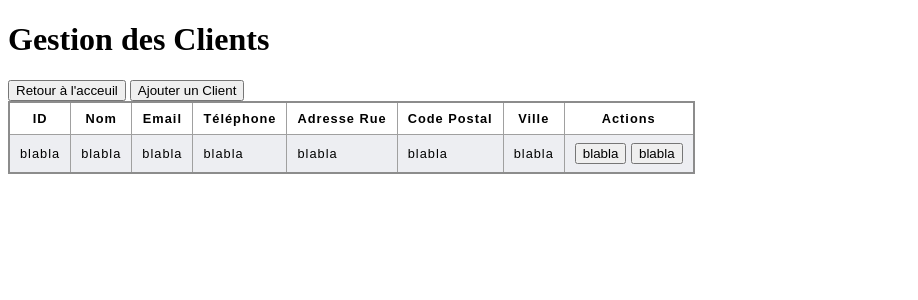
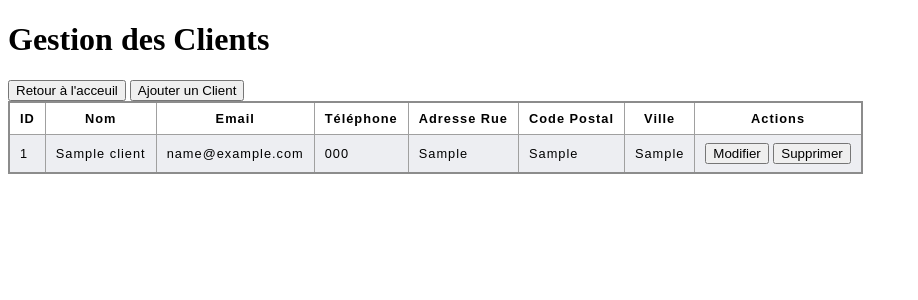
Before and after one commit to Sudo-Bato/Projet-Gestion-des-Commandes-version-2, a PHP site: page /vues/ListeClients.php in a window 1280 px wide. Shown: the top 300 px of the page, without its empty margins (0-918 px from the left). Run offline with PHP 8.4, Linux system fonts and the light colour scheme; tables that the repository leaves empty hold one stand-in row (values such as "Sample post").

Commit message:
Ajout de la fonctionnalité pour aficher les clients

```diff
--- a/dao/ClientDAO.php
+++ b/dao/ClientDAO.php
@@ -0,0 +1,47 @@
+<?php
+require_once '../database.php';
+require_once '../model/Client.php';
+
+class ClientDAO {
+
+    private $conn;
+
+    // constructeur avec la base de donnée
+    public function __construct() {
+        $database = new Database();
+        $this->conn = $database->getConnection();
+    }
+
+    // récup les clients et les mettre dans un tableau
+    public function getToutLesClients() {
+        $req = "SELECT * FROM clients ORDER BY id ASC";
+        $stmt = $this->conn->prepare($req);
+        $stmt->execute();
+
+        $clients = [];
+
+        $lignes = $stmt->fetchAll(PDO::FETCH_ASSOC);
+        foreach ($lignes as $laLigne) {
+            $client = new Client();
+            $client->setId($laLigne['id']);
+            $client->setNom($laLigne['nom']);
+            $client->setEmail($laLigne['email']);
+            $client->setTelephone($laLigne['telephone']);
+            $client->setAdresseRue($laLigne['adresse_rue']);
+            $client->setAdresseCp($laLigne['adresse_cp']);
+            $client->setAdresseVille($laLigne['adresse_ville']);
+            $clients[] = $client;
+        }
+
+        return $clients;
+    }
+
+
+    // fonction pour ajouter un client
+    public function ajouterUnClient() {
+
+    }
+
+
+}
+?>
--- a/vues/ListeClients.php
+++ b/vues/ListeClients.php
@@ -1,3 +1,9 @@
+<?php
+
+include '../dao/ClientDAO.php'
+
+?>
+
 <!DOCTYPE html>
 <html lang="en">
 <head>
@@ -28,19 +34,28 @@
                 <th>Actions</th>
             </tr>
 
-            <tr>
-                <td>blabla</td>
-                <td>blabla</td>
-                <td>blabla</td>
-                <td>blabla</td>
-                <td>blabla</td>
-                <td>blabla</td>
-                <td>blabla</td>
-                <td>
-                    <button>blabla</button>
-                    <button>blabla</button>
-                </td>
-            </tr>
+            <?php
+                $clientDAO = new ClientDAO();
+                $lesClients = $clientDAO->getToutLesClients();
+
+
+                foreach ($lesClients as $unClient) {
+                    echo "<tr>";
+                    echo "<td>" . $unClient->getId() . "</td>";
+                    echo "<td>" . $unClient->getNom() . "</td>";
+                    echo "<td>" . $unClient->getEmail() . "</td>";
+                    echo "<td>" . $unClient->getTelephone() . "</td>";
+                    echo "<td>" . $unClient->getAdresseRue() . "</td>";
+                    echo "<td>" . $unClient->getAdresseCp() . "</td>";
+                    echo "<td>" . $unClient->getAdresseVille() . "</td>";
+                    echo "<td>
+                            <a href='Modifier_Client.php?id=" . $unClient->getId() . "'><button>Modifier</button></a>
+                            <a href='Supprimer_Client.php?id=" . $unClient->getId() . "'><button>Supprimer</button></a>
+                        </td>";
+                    echo "</tr>";
+                }
+
+                ?>
 
 
         </table>
```
